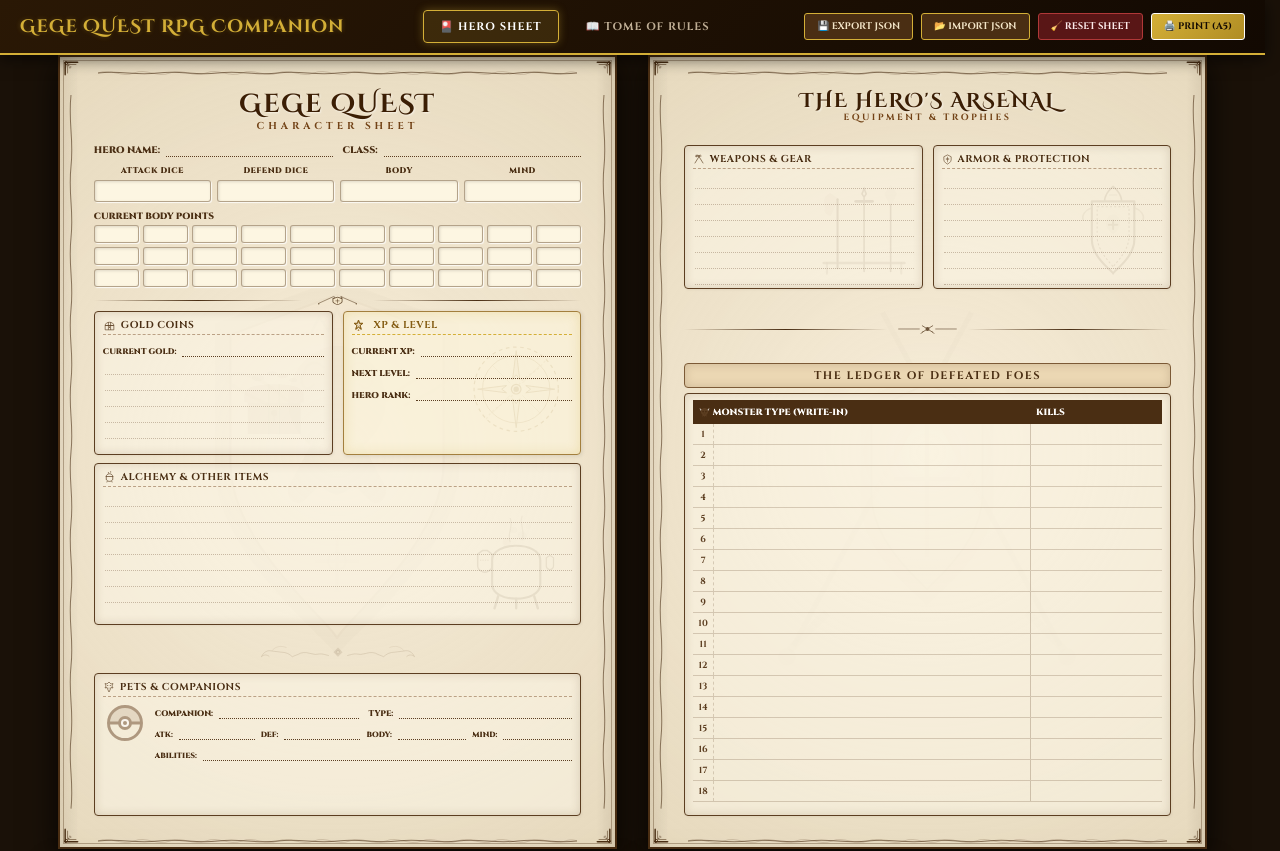
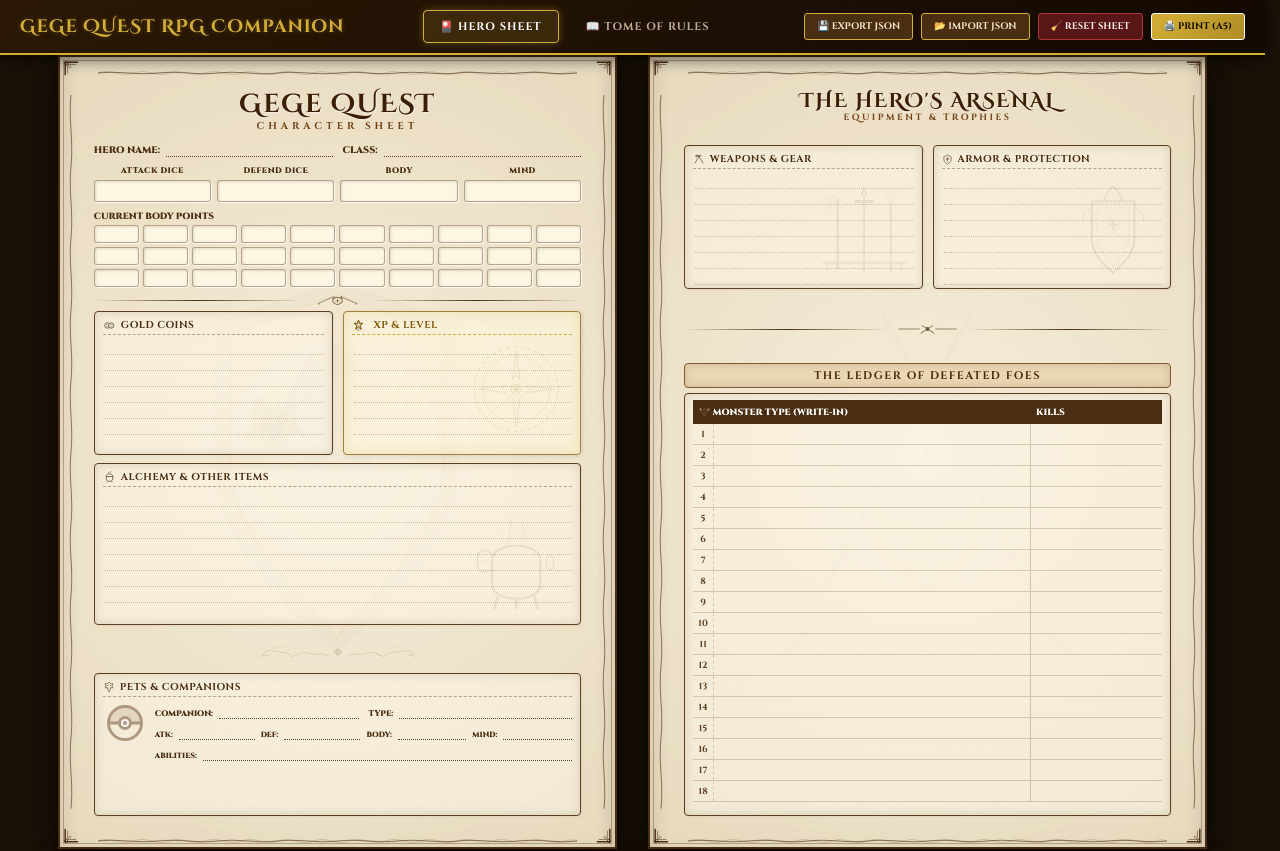
Before and after one commit to ihorvasyliev-gh/gege-quest-companion, a React (Vite) app in the folder companion-app/: page / in a window 1280 px wide. Shown: the top 851 px of the page. Built offline with nearby package versions, Linux system fonts and the light colour scheme.

Commit message:
style: align XP and Gold block styling and change chest icon to coins

```diff
--- a/companion-app/src/components/CharacterSheet.tsx
+++ b/companion-app/src/components/CharacterSheet.tsx
@@ -193,32 +193,49 @@ export function CharacterSheet() {
             {/* Gold Ledger & XP block */}
             <div className="row" style={{ marginBottom: '8px' }}>
               <div className="parchment-box flex-1 h-38mm">
+                {/* Gold Coins Illustration */}
                 <svg className="box-illustration" viewBox="0 0 100 100">
-                  <path d="M25,55 L75,55 L75,85 L25,85 Z" fill="#4a2e13" opacity="0.15"/>
-                  <path d="M22,55 L78,55 L78,48 C78,40 65,38 50,38 C35,38 22,40 22,48 Z" fill="#4a2e13" opacity="0.12"/>
-                  <path d="M45,38 L45,85 M55,38 L55,85" stroke="#4a2e13" strokeWidth="1.5" opacity="0.1"/>
-                  <circle cx="50" cy="65" r="3" fill="#4a2e13" opacity="0.15"/>
-                  <path d="M50,68 L50,73" stroke="#4a2e13" strokeWidth="2" opacity="0.12"/>
-                  <ellipse cx="35" cy="32" rx="6" ry="3" fill="#4a2e13" opacity="0.1"/>
-                  <ellipse cx="58" cy="30" rx="5" ry="2.5" fill="#4a2e13" opacity="0.12"/>
-                  <ellipse cx="48" cy="28" rx="5" ry="2.5" fill="#4a2e13" opacity="0.08"/>
-                  <ellipse cx="68" cy="34" rx="4" ry="2" fill="#4a2e13" opacity="0.1"/>
+                  {/* Stack 1 (left/back) */}
+                  <ellipse cx="38" cy="55" rx="12" ry="5" fill="#4a2e13" opacity="0.08"/>
+                  <ellipse cx="38" cy="61" rx="12" ry="5" fill="#4a2e13" opacity="0.1"/>
+                  <ellipse cx="38" cy="67" rx="12" ry="5" fill="#4a2e13" opacity="0.12"/>
+                  <ellipse cx="38" cy="73" rx="12" ry="5" fill="#4a2e13" opacity="0.14"/>
+                  <ellipse cx="38" cy="79" rx="12" ry="5" fill="#4a2e13" opacity="0.16"/>
+
+                  {/* Stack 2 (right/back) */}
+                  <ellipse cx="62" cy="58" rx="11" ry="4.5" fill="#4a2e13" opacity="0.08"/>
+                  <ellipse cx="62" cy="64" rx="11" ry="4.5" fill="#4a2e13" opacity="0.1"/>
+                  <ellipse cx="62" cy="70" rx="11" ry="4.5" fill="#4a2e13" opacity="0.12"/>
+                  <ellipse cx="62" cy="76" rx="11" ry="4.5" fill="#4a2e13" opacity="0.14"/>
+                  <ellipse cx="62" cy="82" rx="11" ry="4.5" fill="#4a2e13" opacity="0.16"/>
+
+                  {/* Stack 3 (center/front) */}
+                  <ellipse cx="50" cy="66" rx="13" ry="5.5" fill="#4a2e13" opacity="0.1"/>
+                  <ellipse cx="50" cy="72" rx="13" ry="5.5" fill="#4a2e13" opacity="0.12"/>
+                  <ellipse cx="50" cy="78" rx="13" ry="5.5" fill="#4a2e13" opacity="0.14"/>
+                  <ellipse cx="50" cy="84" rx="13" ry="5.5" fill="#4a2e13" opacity="0.16"/>
+                  <ellipse cx="50" cy="90" rx="13" ry="5.5" fill="#4a2e13" opacity="0.18"/>
+
+                  {/* Some scattered coins */}
+                  <ellipse cx="25" cy="85" rx="10" ry="4" fill="#4a2e13" opacity="0.12" transform="rotate(-15 25 85)"/>
+                  <ellipse cx="75" cy="83" rx="10" ry="4" fill="#4a2e13" opacity="0.14" transform="rotate(20 75 83)"/>
+                  <ellipse cx="32" cy="88" rx="9" ry="3.5" fill="#4a2e13" opacity="0.1" transform="rotate(5 32 88)"/>
                 </svg>
 
                 <div className="gold-header">
                   <h3>
+                    {/* Gold Coins Icon */}
                     <svg className="deco-icon" viewBox="0 0 24 24" width="13" height="13">
-                      <path d="M4,12 L20,12 L20,20 L4,20 Z M4,12 L20,12 C20,8 16,6 12,6 C8,6 4,8 4,12 Z M10,6 L10,20 M14,6 L14,20" fill="none" stroke="#5c3e21" strokeWidth="1.2"/>
-                      <circle cx="12" cy="15" r="1.2" fill="#5c3e21"/>
+                      <circle cx="8" cy="12" r="5" fill="#fdf8eb" stroke="#5c3e21" strokeWidth="1.3"/>
+                      <circle cx="8" cy="12" r="2.5" fill="none" stroke="#5c3e21" strokeWidth="0.8"/>
+                      <circle cx="15" cy="12" r="5" fill="#fdf8eb" stroke="#5c3e21" strokeWidth="1.3"/>
+                      <circle cx="15" cy="12" r="2.5" fill="none" stroke="#5c3e21" strokeWidth="0.8"/>
                     </svg>
                     Gold Coins
                   </h3>
                 </div>
-                <div className="field" style={{ marginBottom: '2px' }}>
-                  <label style={{ fontSize: '8px' }}>Current Gold:</label>
-                  <input type="text" id="char-gold" style={{ fontWeight: 'bold', color: '#724216', fontSize: '13px' }} {...bindInput('char-gold')} />
-                </div>
                 <div className="lines" style={{ marginTop: '2px' }}>
+                  <div><input type="text" id="char-gold" {...bindInput('char-gold')} /></div>
                   {Array.from({ length: 5 }, (_, i) => (
                     <div key={i}><input type="text" id={`gold-line-${i+1}`} {...bindInput(`gold-line-${i+1}`)} /></div>
                   ))}
@@ -231,9 +248,9 @@ export function CharacterSheet() {
                   <circle cx="50" cy="50" r="35" strokeDasharray="3 3" strokeWidth="1"/>
                   <circle cx="50" cy="50" r="28" strokeWidth="0.6"/>
                   <polygon points="50,18 53,42 50,38 47,42" fill="#855d14" fillOpacity="0.2" stroke="#855d14" strokeWidth="0.8"/>
-                  <polygon points="50,82 53,58 50,62 47,58" fill="#855d14" fillOpacity="0.1" stroke="#855d14" strokeWidth="0.8"/>
-                  <polygon points="18,50 42,47 38,50 42,53" fill="#855d14" fillOpacity="0.1" stroke="#855d14" strokeWidth="0.8"/>
-                  <polygon points="82,50 58,47 62,50 58,53" fill="#855d14" fillOpacity="0.1" stroke="#855d14" strokeWidth="0.8"/>
+                  <polygon points="50,82 53,58 50,62 47,58" fill="#855d14" fill-opacity="0.1" stroke="#855d14" stroke-width="0.8"/>
+                  <polygon points="18,50 42,47 38,50 42,53" fill="#855d14" fill-opacity="0.1" stroke="#855d14" stroke-width="0.8"/>
+                  <polygon points="82,50 58,47 62,50 58,53" fill="#855d14" fill-opacity="0.1" stroke="#855d14" stroke-width="0.8"/>
                   <path d="M30,30 L45,45 M70,30 L55,45 M30,70 L45,55 M70,70 L55,55" strokeWidth="0.6" opacity="0.5"/>
                   <circle cx="50" cy="50" r="4" fill="#f3e5c8" stroke="#855d14" strokeWidth="1"/>
                   <circle cx="50" cy="50" r="1.5" fill="#855d14"/>
@@ -249,10 +266,13 @@ export function CharacterSheet() {
                   </svg>
                   XP & Level
                 </h3>
-                <div style={{ display: 'flex', flexDirection: 'column', gap: '4px', marginTop: '3px' }}>
-                  <div className="field"><label style={{ fontSize: '8.5px' }}>Current XP:</label><input type="text" id="char-xp" {...bindInput('char-xp')} /></div>
-                  <div className="field"><label style={{ fontSize: '8.5px' }}>Next Level:</label><input type="text" id="char-next-level" readOnly {...bindInput('char-next-level')} /></div>
-                  <div className="field" style={{ marginBottom: 0 }}><label style={{ fontSize: '8.5px' }}>Hero Rank:</label><input type="text" id="char-rank" {...bindInput('char-rank')} /></div>
+                <div className="lines" style={{ marginTop: '2px' }}>
+                  <div><input type="text" id="char-xp" {...bindInput('char-xp')} /></div>
+                  <div><input type="text" id="char-next-level" readOnly {...bindInput('char-next-level')} /></div>
+                  <div><input type="text" id="char-rank" {...bindInput('char-rank')} /></div>
+                  <div><input type="text" id="xp-line-1" {...bindInput('xp-line-1')} /></div>
+                  <div><input type="text" id="xp-line-2" {...bindInput('xp-line-2')} /></div>
+                  <div><input type="text" id="xp-line-3" {...bindInput('xp-line-3')} /></div>
                 </div>
               </div>
             </div>
--- a/companion-app/src/index.css
+++ b/companion-app/src/index.css
@@ -1405,7 +1405,7 @@ h1.main-title {
     input::placeholder {
         color: transparent !important;
     }
-    .xp-zero-print .field input {
+    .xp-zero-print .lines input {
         color: transparent !important;
         -webkit-text-fill-color: transparent !important;
     }
```
Also changed, not shown: 1 other file (tests, documents, lock files or other folders).
